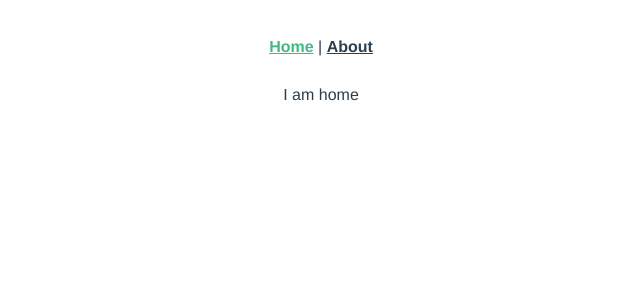
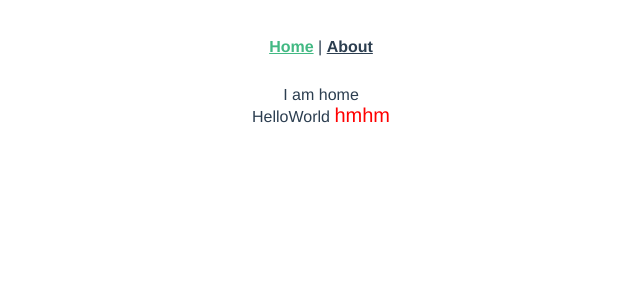
Before and after one commit to rainnerly/vue-ts, a Vue app: page / in a window 1280 px wide. Shown: the top 300 px of the page, without its empty margins (319-959 px from the left). Built offline with nearby package versions, Linux system fonts and the light colour scheme.

Commit message:
ts 的类型 与值需一致

```diff
--- a/src/components/HelloWorld.vue
+++ b/src/components/HelloWorld.vue
@@ -1,6 +1,7 @@
 <template>
   <div class="hello">
     HelloWorld
+    <span class="red">{{msg}}</span>
   </div>
 </template>
 
@@ -29,4 +30,8 @@ li {
 a {
   color: #42b983;
 }
+.red{
+  color: red;
+  font-size: 20px;
+}
 </style>
--- a/src/views/Home.vue
+++ b/src/views/Home.vue
@@ -1,6 +1,7 @@
 <template>
   <div class="home">
    I am home
+  <hello-world :msg="msg"></hello-world>
   </div>
 </template>
 
@@ -8,10 +9,13 @@
 import { Component, Vue } from 'vue-property-decorator';
 import HelloWorld from '@/components/HelloWorld.vue'; // @ is an alias to /src
 
+
 @Component({
   components: {
     HelloWorld,
   },
 })
-export default class Home extends Vue {}
+export default class Home extends Vue {
+  private msg: string = 'hmhm';
+}
 </script>
```
